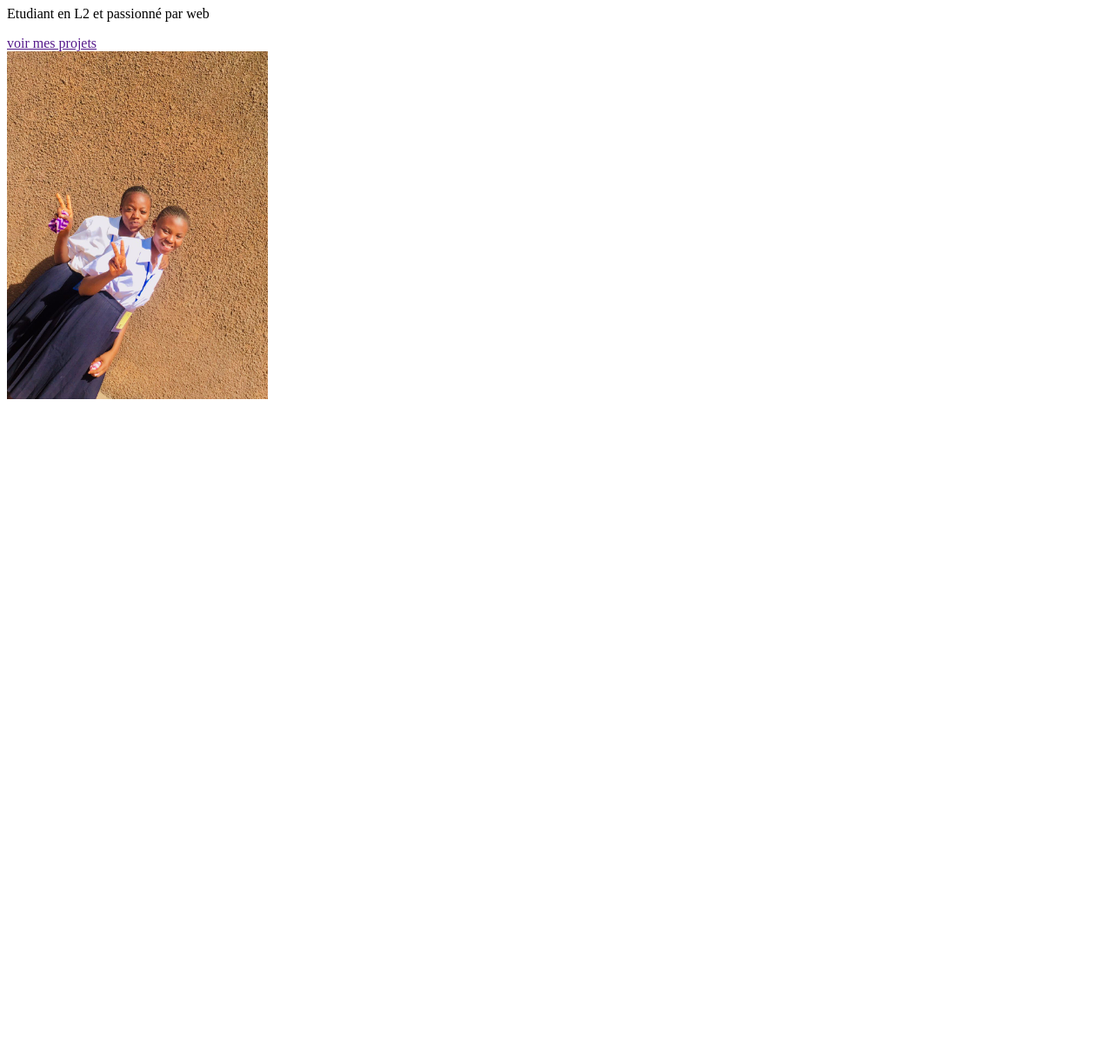
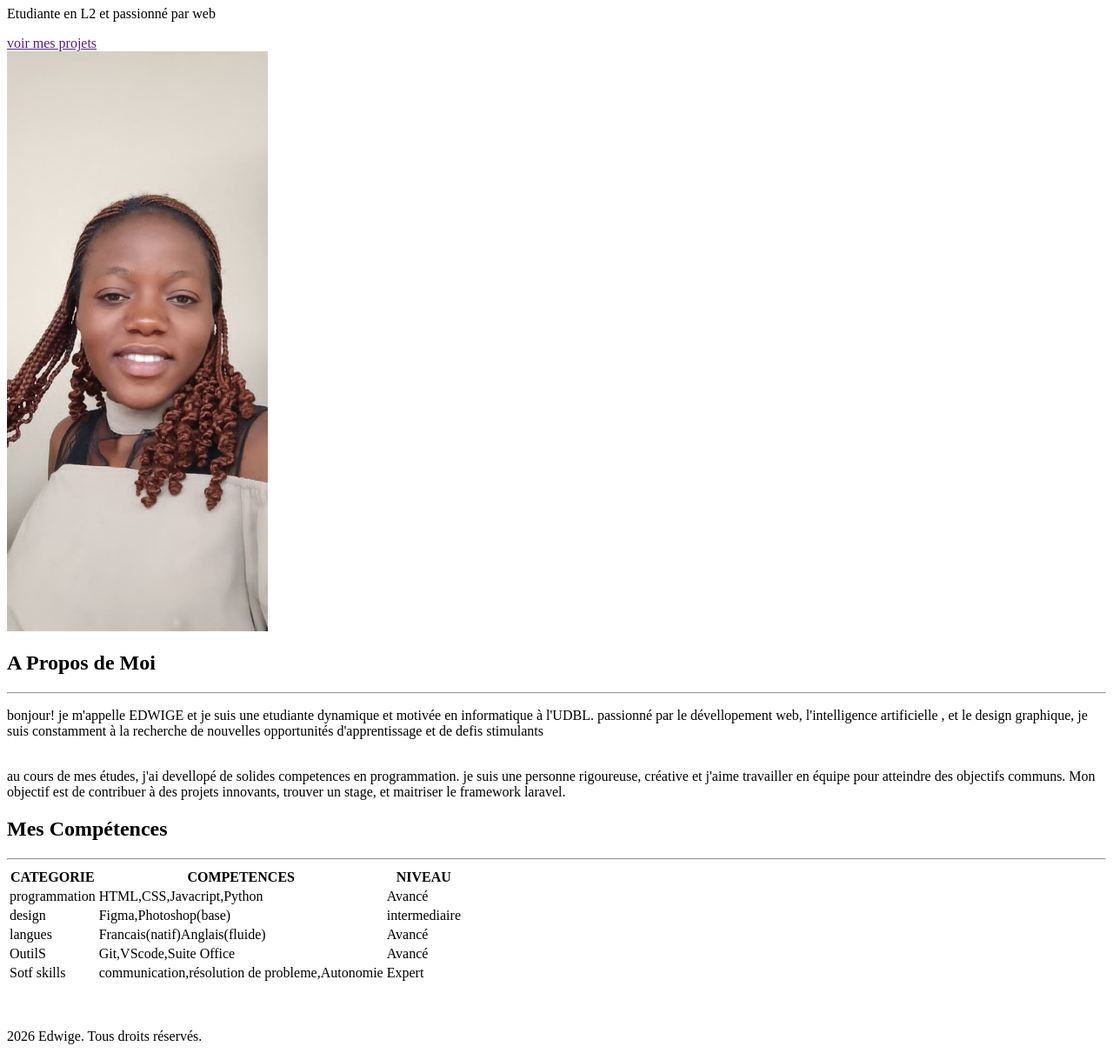
Before and after one commit to Edwige3-05/Mon-portfolio-2026, a plain HTML site: page index.html in a window 1280 px wide. Shown: the part 205-1416 px from the top of the page at 87% size. Before the commit the page ends 800 px from the top, so only its background shows below. Drawn offline with Linux system fonts and the light colour scheme.

Commit message:
je ajouté a propos de moi et mes compétences aussi le petit texte et les logos

```diff
--- a/index.html
+++ b/index.html
@@ -23,17 +23,78 @@
     <main>
         <section></section>
             <div>
-                <h1>bonjour je suis EDWIGE</h1>
-                <P>Etudiant en L2 et passionné par web</P>
+                <h1>Bonjour je suis EDWIGE</h1>
+                <P>Etudiante en L2 et passionné par web</P>
                 <a href="">voir mes projets</a>
             </div>
             <div>
-                <img src="images/image_edwige.jpg" alt="image_edwige"width="300">
+                <img src="images/image_eduige.jpg" alt="image_eduige"width="300">
             </div>
-        <section></section>
-        <section></section>
+        <section>
+            <h2>A Propos de Moi</h2>
+            <hr>
+            <p>
+                bonjour! je  m'appelle EDWIGE et je suis une etudiante dynamique et motivée en informatique à l'UDBL. passionné par le dévellopement
+                 web, l'intelligence artificielle , et  le design graphique, je suis constamment à la recherche de nouvelles opportunités d'apprentissage
+                 et de defis stimulants <br> <br></p>
+
+                 au cours de mes études, j'ai devellopé de solides competences en  programmation. je suis une personne  rigoureuse, créative et  j'aime
+                 travailler en équipe pour atteindre des objectifs communs. Mon objectif est de contribuer à des projets innovants, trouver un stage,
+                 et maitriser le framework laravel.
+            </p>
+        </section>
+        <section>
+            <h2>Mes Compétences</h2>
+             <hr>
+
+
+            <table>
+                <tr>
+                    <th>CATEGORIE</th>
+                    <th>COMPETENCES</th>
+                    <th>NIVEAU</th>
+                </tr>
+
+                <tr>
+                    <td>programmation</td>
+                    <td>HTML,CSS,Javacript,Python</td>
+                    <td>Avancé</td>
+                </tr>
+                <tr>
+                    <td>design</td>
+                    <td>Figma,Photoshop(base)</td>
+                    <td>intermediaire</td>
+                </tr>
+                <tr>
+                    <td>langues</td>
+                    <td>Francais(natif)Anglais(fluide)</td>
+                    <td>Avancé</td>
+                </tr>
+                <tr>
+                    <td>OutilS</td>
+                    <td>Git,VScode,Suite Office</td>
+                    <td>Avancé</td>
+                </tr>
+                <tr>
+                    <td>Sotf skills</td>
+                    <td>communication,résolution de probleme,Autonomie</td>
+                    <td>Expert</td>
+                </tr>
+            </table>
+        </section>
     </main>
-    <footer></footer>
+    <footer>
+        <br> <br>
+
+
+        <p>2026 Edwige. Tous droits réservés.</p>
+
+        <div>
+            <img src="images/linkedin.png" alt="Logo Linkedin"width="300">
+            <img src="images/github.png" alt="Logo GitHub"width="300">
+            <img src="images/x_twitter.png" alt="Logo X Twitter"width="300">
+        </div>
+    </footer>
 
 </body>
 </html>
```
Also changed, not shown: images/github.png (added), images/image_eduige.jpg (added), images/image_fifi.jpg (deleted), images/linkedin.png (added), images/x_twitter.png (added).
